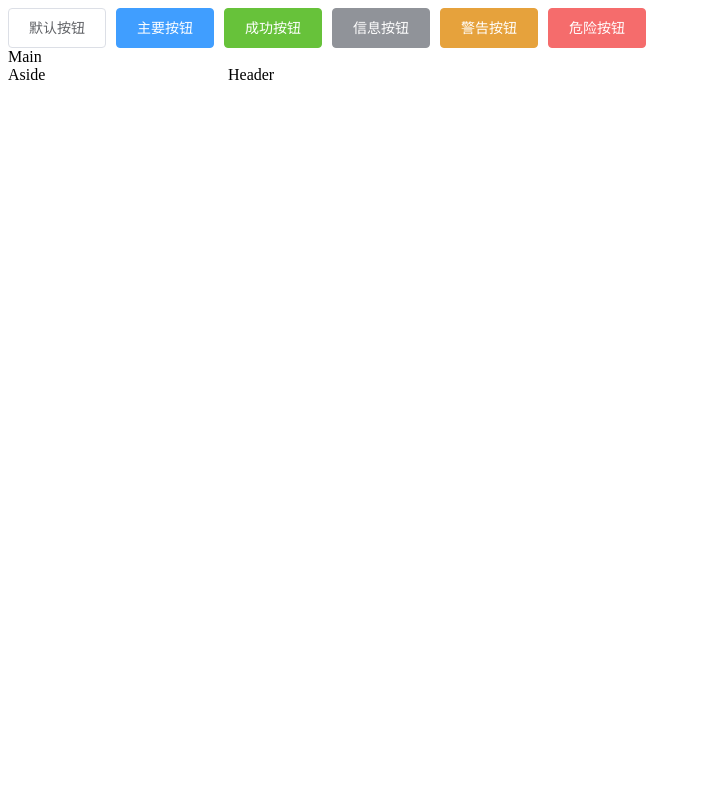
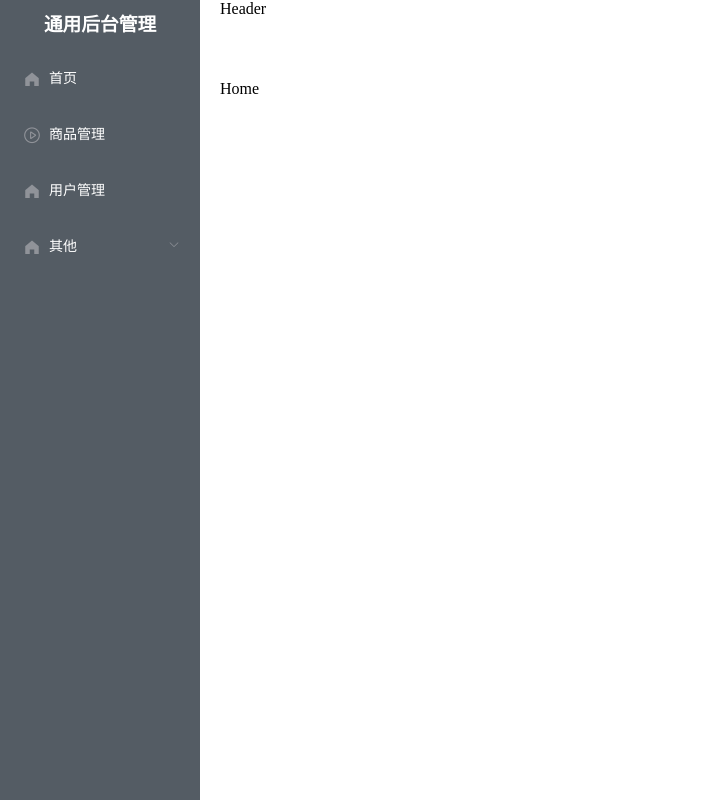
Before and after one commit to pxyyyyy/backed-pc, a Vue app: page /#/home in a window 1280 px wide. Before the commit this address led to /#/. Shown: the whole page, without its empty margins (0-701 px from the left). Built offline with nearby package versions, Linux system fonts and the light colour scheme.

Commit message:
侧边栏

```diff
--- a/package.json
+++ b/package.json
@@ -10,6 +10,8 @@
   "dependencies": {
     "core-js": "^3.6.5",
     "element-ui": "^2.15.13",
+    "less": "4.1.2",
+    "less-loader": "6.0.0",
     "vue": "^2.6.11",
     "vue-router": "3.6.5"
   },
--- a/src/App.vue
+++ b/src/App.vue
@@ -1,13 +1,5 @@
 <template>
   <div id="app">
-    <el-row>
-      <el-button>默认按钮</el-button>
-      <el-button type="primary">主要按钮</el-button>
-      <el-button type="success">成功按钮</el-button>
-      <el-button type="info">信息按钮</el-button>
-      <el-button type="warning">警告按钮</el-button>
-      <el-button type="danger">危险按钮</el-button>
-    </el-row>
     <router-view></router-view>
   </div>
 </template>
@@ -18,5 +10,11 @@ export default {
 };
 </script>
 
-<style>
+<style lang="less">
+html,
+body,
+h3 {
+  margin: 0;
+  padding: 0;
+}
 </style>
--- /dev/null
+++ b/src/components/CommonAside.vue
@@ -0,0 +1,120 @@
+<template>
+  <el-menu
+    class="el-menu-vertical-demo"
+    :collapse="isCollapse"
+    background-color="#545c64"
+    text-color="#fff"
+  >
+    <!-- 没有子菜单 -->
+    <h3>通用后台管理</h3>
+    <el-menu-item
+      v-for="item in noChildren"
+      :key="item.name"
+      :index="item.name"
+    >
+      <i :class="`el-icon-${item.icon}`"></i>
+      <span slot="title">{{ item.label }}</span>
+    </el-menu-item>
+
+    <!-- 有子菜单 -->
+    <el-submenu
+      v-for="item in hasChildren"
+      :key="item.label"
+      :index="item.label"
+    >
+      <template slot="title">
+        <i :class="`el-icon-${item.icon}`"></i>
+        <span slot="title">{{ item.label }}</span>
+      </template>
+
+      <!-- 子菜单的子菜单 -->
+      <el-menu-item-group v-for="subItem in item.children" :key="subItem.path">
+        <el-menu-item :index="subItem.path">{{ subItem.label }}</el-menu-item>
+      </el-menu-item-group>
+    </el-submenu>
+  </el-menu>
+</template>
+
+<script>
+export default {
+  data() {
+    return {
+      isCollapse: false,
+      menuData: [
+        {
+          path: "/",
+          name: "home",
+          label: "首页",
+          icon: "s-home",
+          url: "Home/home",
+        },
+        {
+          path: "/mail",
+          name: "mail",
+          label: "商品管理",
+          icon: "video-play",
+          url: "Home/home",
+        },
+        {
+          path: "/user",
+          name: "user",
+          label: "用户管理",
+          icon: "s-home",
+          url: "Home/home",
+        },
+        {
+          label: "其他",
+          icon: "s-home",
+          children: [
+            {
+              path: "/page1",
+              name: "page1",
+              label: "页面1",
+              icon: "s-home",
+              url: "Home/home",
+            },
+            {
+              path: "/page2",
+              name: "page2",
+              label: "页面2",
+              icon: "s-home",
+              url: "Home/home",
+            },
+          ],
+        },
+      ],
+    };
+  },
+  methods: {},
+  computed: {
+    // 没有子菜单
+    noChildren() {
+      console.log("没");
+      return this.menuData.filter((item) => !item.children);
+    },
+
+    // 有子菜单
+    hasChildren() {
+      console.log("有子菜单");
+      return this.menuData.filter((item) => item.children);
+    },
+  },
+};
+</script>
+
+<style lang="less">
+.el-menu-vertical-demo:not(.el-menu--collapse) {
+  width: 200px;
+  min-height: 400px;
+  /* height: 100vh; */
+}
+.el-menu {
+  height: 100vh;
+  h3 {
+    color: #ffffff;
+    text-align: center;
+    line-height: 50px;
+    // font-size: 20px;
+  }
+}
+</style>
--- a/src/views/Main.vue
+++ b/src/views/Main.vue
@@ -1,8 +1,9 @@
 <template>
   <div>
-    <div>Main</div>
     <el-container>
-      <el-aside width="200px">Aside</el-aside>
+      <el-aside width="200px">
+        <Aside />
+      </el-aside>
       <el-container>
         <el-header>Header</el-header>
         <el-main>
@@ -15,10 +16,17 @@
 </template>
 
 <script>
+import Aside from "../components/CommonAside.vue";
 export default {
-  name: "main",
+  components: {
+    Aside,
+  },
 };
 </script>
 
 <style>
+.el-menu-vertical-demo:not(.el-menu--collapse) {
+  width: 200px;
+  min-height: 400px;
+}
 </style>
--- a/vue.config.js
+++ b/vue.config.js
@@ -1,5 +1,6 @@
-const { defineConfig } = require('@vue/cli-service')
-module.exports = defineConfig({
-    TranspileDependencies: true,
-    lintOnSave: false //关闭检验
-})
+// const { defineConfig } = require('@vue/cli-service')
+// module.exports = defineConfig({
+//     TranspileDependencies: true,
+//     // transpileDependencies: true,
+//     // lintOnSave: false //关闭检验
+// })
```
Also changed, not shown: 1 other file (tests, documents, lock files or other folders).
